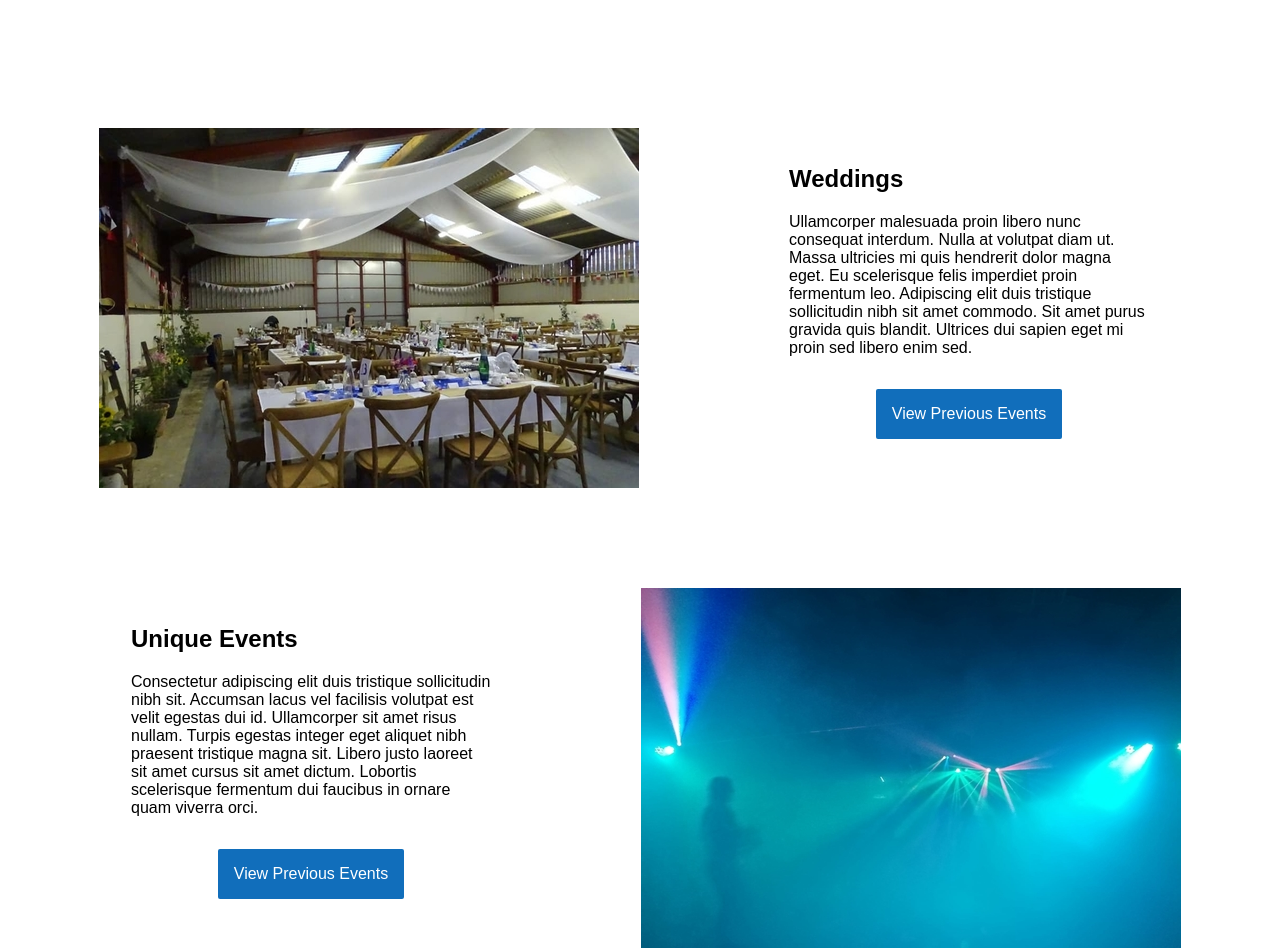
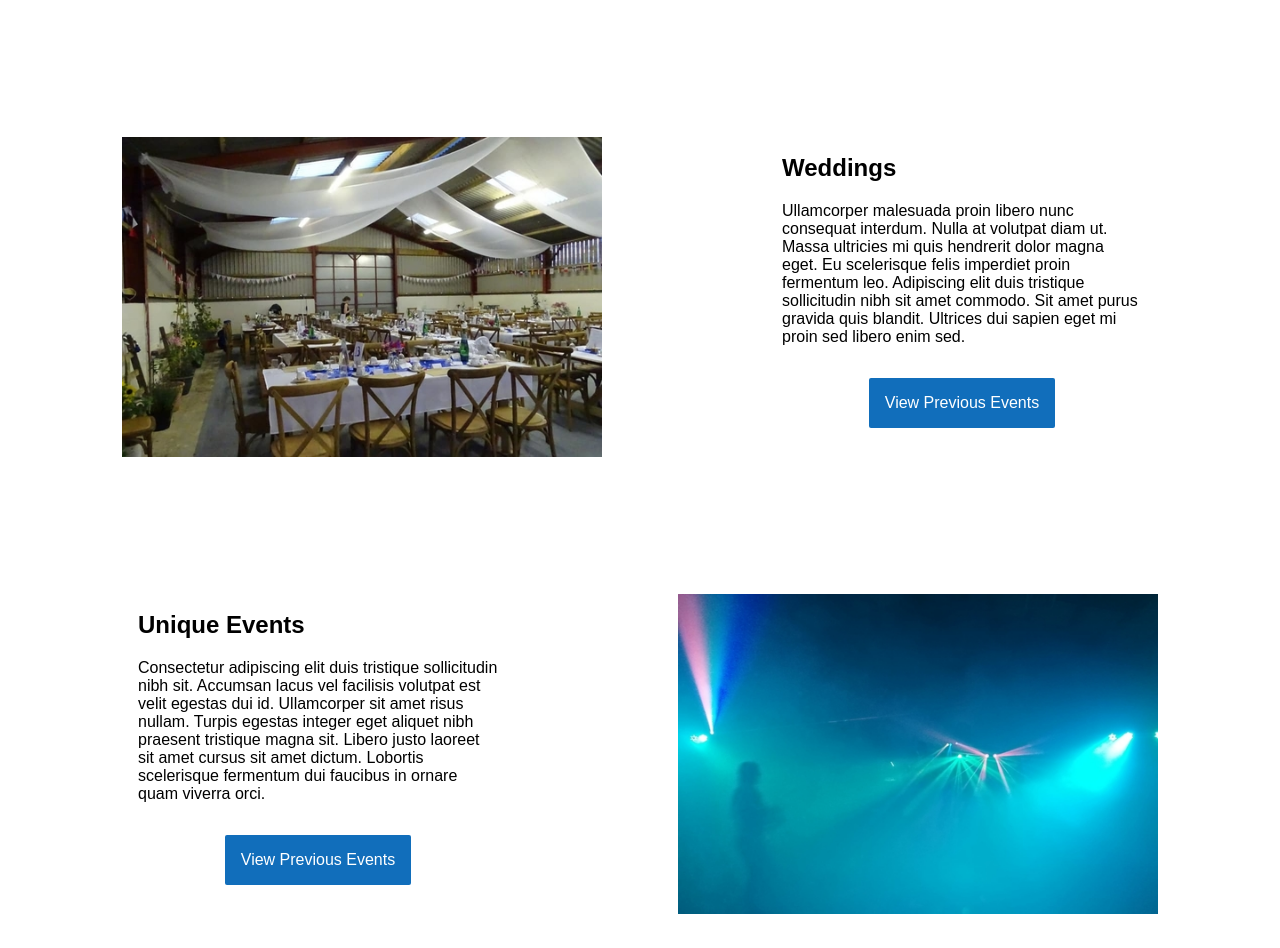
Before and after one commit to ljmassive/TKEvents, a plain HTML site: page index.html in a window 1280 px wide. Shown: the part 2750-3698 px from the top of the page. Drawn offline with Linux system fonts and the light colour scheme; some packages are replaced by stand-ins of ours; a web font is replaced by a local one.

Commit message:
Fixed silly ways I'd messed up the spacing

```diff
--- a/css/style.css
+++ b/css/style.css
@@ -263,13 +263,14 @@ hr {
   }
   .feature-container {
     justify-content: space-around;
-    margin: 75px;
+    margin: 75px auto;
   }
   .feature-text {
     width: 280px;
   }
   .feature-pic {
     max-width: 360px;
+    padding: 1em;
   }
   #banner-container {
     height: 375px;
--- a/index.html
+++ b/index.html
@@ -84,11 +84,11 @@
         <p>Sapien faucibus et molestie ac feugiat sed lectus vestibulum mattis. Ac orci phasellus egestas tellus rutrum tellus pellentesque eu. Egestas integer eget aliquet nibh. Non arcu risus quis varius quam. Nisi porta lorem mollis aliquam ut. Etiam sit amet nisl purus in mollis nunc. Montes nascetur ridiculus mus mauris vitae ultricies leo. </p>
         <button>View Previous Events</button>
       </div>
-      <img class="lazyload" data-src="images/party-540px.webp" class="feature-pic" alt="Image of smokey party scene with lights.">
+      <img class="feature-pic lazyload" data-src="images/party-540px.webp" alt="Image of smokey party scene with lights.">
     </div>
 
     <div class="centered-block feature-container">
-      <img class="lazyload" data-src="images/outdoor-540px.webp" class="feature-pic" alt="Image of windsurfing on a lake.">
+      <img class="feature-pic lazyload" data-src="images/outdoor-540px.webp" alt="Image of windsurfing on a lake.">
       <div class="feature-text">
         <h2>Outdoor Events</h2>
         <p>Cursus eget nunc scelerisque viverra mauris in aliquam sem fringilla. Rhoncus est pellentesque elit ullamcorper dignissim cras tincidunt. Urna condimentum mattis pellentesque id nibh tortor id aliquet lectus. Arcu dui vivamus arcu felis bibendum ut tristique. Eu augue ut lectus arcu bibendum at varius vel. Dignissim convallis aenean et tortor at risus viverra adipiscing. </p>
@@ -102,7 +102,7 @@
   </div>
   <div class="main-block">
     <div class="centered-block feature-container">
-      <img class="lazyload" data-src="images/wedding-540px.webp" class="feature-pic" alt="Image of a wedding venue.">
+      <img class="feature-pic lazyload" data-src="images/wedding-540px.webp" alt="Image of a wedding venue.">
       <div class="feature-text">
         <h2>Weddings</h2>
         <p>Ullamcorper malesuada proin libero nunc consequat interdum. Nulla at volutpat diam ut. Massa ultricies mi quis hendrerit dolor magna eget. Eu scelerisque felis imperdiet proin fermentum leo. Adipiscing elit duis tristique sollicitudin nibh sit amet commodo. Sit amet purus gravida quis blandit. Ultrices dui sapien eget mi proin sed libero enim sed. </p>
@@ -117,7 +117,7 @@
         <p>Consectetur adipiscing elit duis tristique sollicitudin nibh sit. Accumsan lacus vel facilisis volutpat est velit egestas dui id. Ullamcorper sit amet risus nullam. Turpis egestas integer eget aliquet nibh praesent tristique magna sit. Libero justo laoreet sit amet cursus sit amet dictum. Lobortis scelerisque fermentum dui faucibus in ornare quam viverra orci. </p>
         <button>View Previous Events</button>
       </div>
-      <img class="lazyload" data-src="images/unique-540px.webp" class="feature-pic" alt="Image of music equipment and a man playing a guitar.">
+      <img class="feature-pic lazyload" data-src="images/unique-540px.webp" alt="Image of music equipment and a man playing a guitar.">
     </div>
   </div>
 
```
